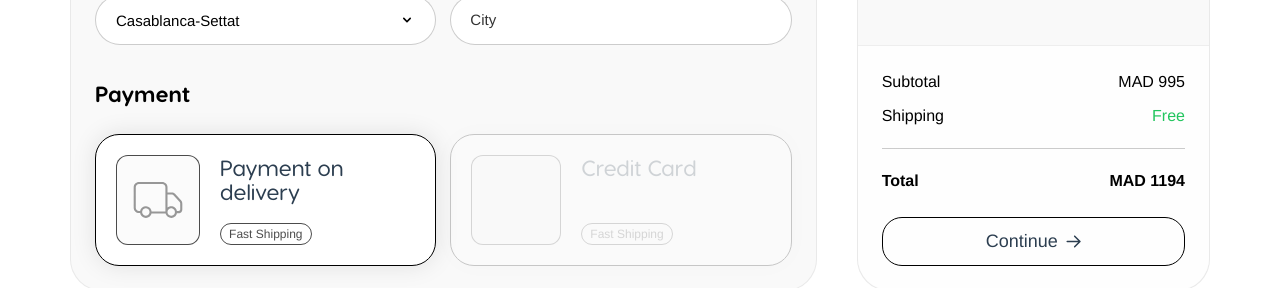
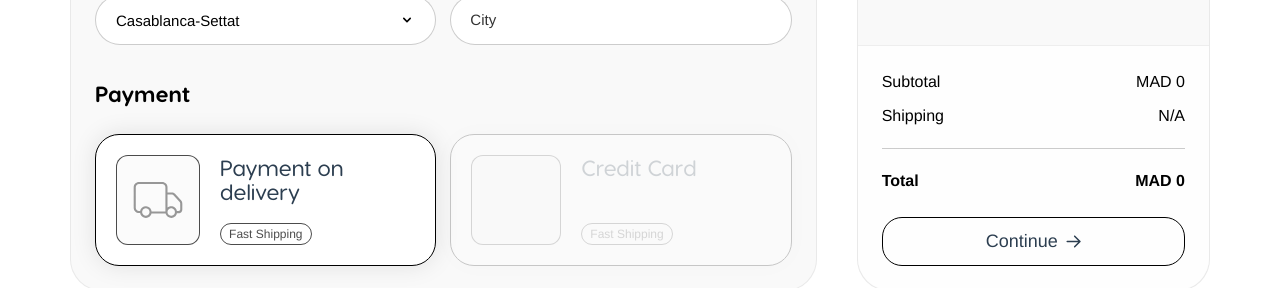
Before and after one commit to Ismail-Tz/virgules-cases, a Vue app: page / in a window 1280 px wide. Shown: the part 1511-1799 px from the top of the page. Built offline with nearby package versions, Linux system fonts and the light colour scheme.

Commit message:
refactor: Added delete item from checkout bag

```diff
--- a/src/components/CheckoutPage.vue
+++ b/src/components/CheckoutPage.vue
@@ -278,7 +278,7 @@
                     >
                       {{ item.title }}
                     </h2>
-                    <button class="flex-shrink-0 text-black">
+                    <button class="flex-shrink-0 text-black" @click="deleteItem(index)" >
                       <svg
                         width="20"
                         height="20"
@@ -321,7 +321,7 @@
                 <div class="flex justify-between items-center mt-2">
                   <span class="text-sm font-medium">MAD {{ item.price }}</span>
                   <div
-                    class="flex items-center justify-center w-8 h-6 border border-[#00000099] text-[#00000099] rounded-full ml-2"
+                    class="flex items-center justify-center px-[8px] h-6 border border-[#00000099] text-[#00000099] rounded-full ml-2"
                   >
                     <span class="text-sm">x{{ item.quantity }}</span>
                   </div>
@@ -336,16 +336,22 @@
           >
             <div class="flex justify-between mb-[10px]">
               <span class="text-black">Subtotal</span>
-              <span class="text-black">MAD 995</span>
+              <span class="text-black">MAD {{subtotal}}</span>
             </div>
             <div class="flex justify-between mb-[20px]">
               <span class="text-black">Shipping</span>
-              <span class="text-green-500">Free</span>
+              <span
+                class="text-[#00A354] font-medium"
+                :class="
+                  shippingCost === 'Free' ? 'text-[#00A354]' : 'text-black'
+                "
+                >{{ shippingCost }}</span
+              >
             </div>
             <hr class="border-t-[1px] border-black opacity-20 mb-[20px]" />
             <div class="flex justify-between mb-[24px]">
               <span class="text-black font-bold">Total</span>
-              <span class="text-black font-bold">MAD 1194</span>
+              <span class="text-black font-bold">MAD {{total}}</span>
             </div>
             <button
               class="flex items-center justify-center px-6 py-[10px] text-[18px] border border-black w-full rounded-[20px] hover:bg-[#000000cc] hover:border-[#00000000] hover:text-white"
@@ -383,7 +389,10 @@ export default {
     };
   },
   methods: {
-    // Your methods go here
+    deleteItem(index) {
+      // Assuming you have an action or mutation in your Vuex store to remove an item
+      this.$store.commit('REMOVE_ITEM', index);
+    }
   },
   mounted() {
     // Code to run when the component is mounted goes here
@@ -395,6 +404,22 @@ export default {
     computedWidth() {
       return "width: calc(1680px - 540px)";
     },
+
+    // Calculate the subtotal of the products in the bag
+    subtotal() {
+      return this.$store.state.bag.reduce(
+        (total, product) => total + product.price * product.quantity,
+        0
+      );
+    },
+    // Calculate the total including shipping (example: free shipping)
+    shippingCost() {
+      return this.subtotal > 200 ? "Free" : "N/A";
+    },
+    // Calculate the grand total including shipping
+    total() {
+      return this.subtotal; // Assuming no extra shipping cost
+    },
   },
 };
 </script>
--- a/src/store.js
+++ b/src/store.js
@@ -364,6 +364,9 @@ export const store = createStore({
       state.bag = [];
       localStorage.removeItem("bagItems"); // Clear the local storage
     },
+    REMOVE_ITEM(state, index) {
+      state.bag.splice(index, 1);
+    },
   },
   actions: {
     addToBag({ commit }, product) {
```
